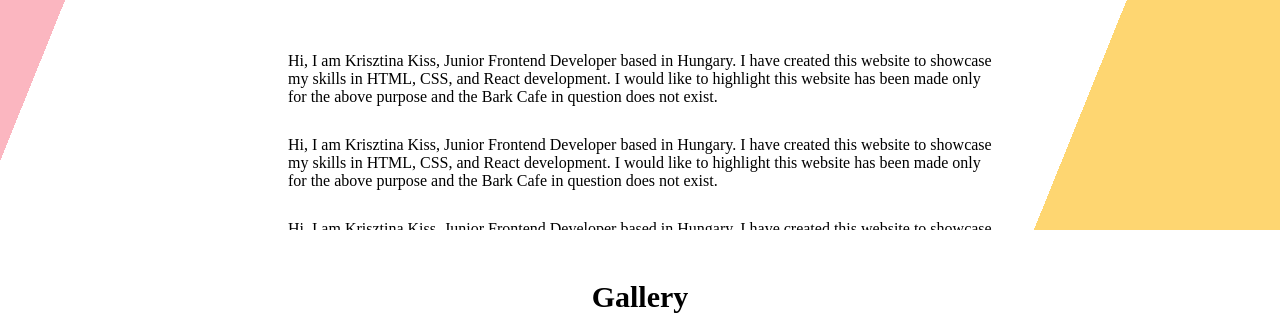
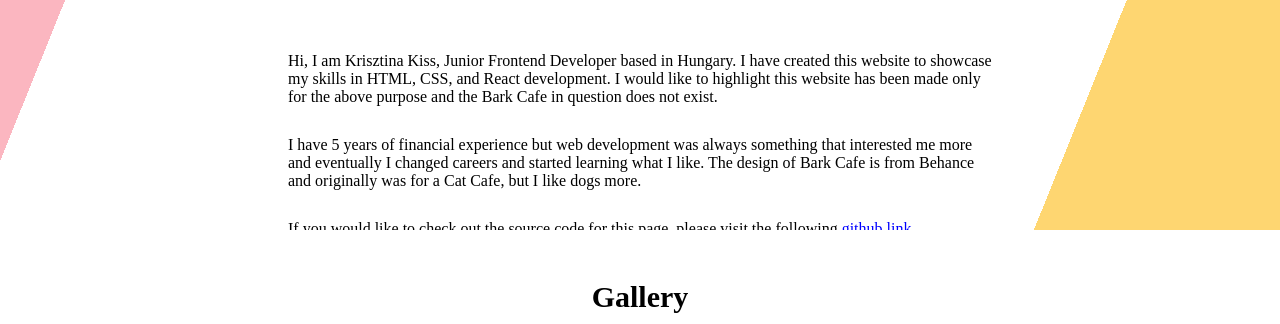
Before and after one commit to KissKriszti/dog-cafe, a React (Create React App) app: page / in a window 1280 px wide. Shown: the part 1260-1584 px from the top of the page. Built offline with nearby package versions, Linux system fonts and the light colour scheme.

Commit message:
hover effects and links

```diff
--- a/src/components/Footer/Footer.jsx
+++ b/src/components/Footer/Footer.jsx
@@ -1,6 +1,5 @@
 import LocationOnIcon from '@mui/icons-material/LocationOn';
-import FacebookIcon from '@mui/icons-material/Facebook';
-import InstagramIcon from '@mui/icons-material/Instagram';
+import LinkedInIcon from '@mui/icons-material/LinkedIn';
 import './footer.css';
 
 export default function Footer() {
@@ -14,13 +13,12 @@ export default function Footer() {
                 </div>
                 <div className='location'>
                     <h4><LocationOnIcon /> Location</h4>
-                    <span>Neverending st 10. 16285</span>
+                    <span>Vác, Hungary 2600</span>
                 </div>
                 <div className='contactInfo'>
                     <h4>+36 (40) 153 245</h4>
                     <div>
-                        <FacebookIcon fontSize='large' />
-                        <InstagramIcon fontSize='large' />
+                        <a href='https://www.linkedin.com/in/krisztina-kiss-bb28a3ba/'><LinkedInIcon fontSize='large' /></a>
                     </div>
                 </div>
             </div>
--- a/src/components/Headline/headline.css
+++ b/src/components/Headline/headline.css
@@ -21,10 +21,6 @@
   width: auto;
 }
 
-nav {
-  text-shadow: 0 0 5px rgb(102, 28, 28);
-}
-
 .horMenu {
   display: flex;
   column-gap: 100px;
@@ -46,6 +42,12 @@ nav {
   font-size: 22px;
   font-weight: bold;
   cursor: pointer;
+  text-shadow: 0 0 5px rgb(102, 28, 28);
+}
+
+.horMenu li:hover,
+.verMenu li:hover {
+  color: rgb(102, 28, 28);
 }
 
 .containerSmall {
@@ -111,6 +113,10 @@ nav {
   font-size: 18px;
 }
 
+.menuButton:hover {
+  background-color: #f31d3d;
+}
+
 @media (max-width: 1024px) {
   ul {
     column-gap: 60px;
@@ -123,7 +129,7 @@ nav {
   }
 }
 
-@media (max-width: 768px) {
+@media (max-width: 800px) {
   .dimensions {
     height: 50vh;
   }
--- a/src/components/Intro/Intro.jsx
+++ b/src/components/Intro/Intro.jsx
@@ -51,8 +51,8 @@ export default function Intro() {
                 <div className='aboutContainer'>
                     <h2 className='aboutTitle'>About</h2>
                     <p>Hi, I am Krisztina Kiss, Junior Frontend Developer based in Hungary. I have created this website to showcase my skills in HTML, CSS, and React development. I would like to highlight this website has been made only for the above purpose and the Bark Cafe in question does not exist.</p>
-                    <p>Hi, I am Krisztina Kiss, Junior Frontend Developer based in Hungary. I have created this website to showcase my skills in HTML, CSS, and React development. I would like to highlight this website has been made only for the above purpose and the Bark Cafe in question does not exist.</p>
-                    <p>Hi, I am Krisztina Kiss, Junior Frontend Developer based in Hungary. I have created this website to showcase my skills in HTML, CSS, and React development. I would like to highlight this website has been made only for the above purpose and the Bark Cafe in question does not exist.</p>
+                    <p>I have 5 years of financial experience but web development was always something that interested me more and eventually I changed careers and started learning what I like. The design of Bark Cafe is from Behance and originally was for a Cat Cafe, but I like dogs more.</p>
+                    <p>If you would like to check out the source code for this page, please visit the following <span><a href='https://github.com/KissKriszti/dog-cafe/'>github link</a></span>.</p>
                 </div>
             </div>
         </section>
--- a/src/components/Intro/intro.css
+++ b/src/components/Intro/intro.css
@@ -63,6 +63,10 @@ p {
   margin-top: 30px;
 }
 
+.aboutContainer span {
+  color: blue;
+}
+
 @media (max-width: 1024px) {
   .sectionContainer {
     height: auto;
@@ -85,7 +89,7 @@ p {
   }
 }
 
-@media (max-width: 768px) {
+@media (max-width: 800px) {
   .swiperContainer {
     position: relative;
     left: 50%;
--- a/src/components/Menu/Menu.jsx
+++ b/src/components/Menu/Menu.jsx
@@ -49,7 +49,7 @@ export default function Menu() {
                     <img src={yellowLogo} alt="logo" className="backgroundImg" />
                     {desserts.map((item, index) => (
                         <div className="dessertMenu" key={index}>
-                            <span >{item.name}</span>
+                            <span className="menuName">{item.name}</span>
                             <span>..........................................</span>
                             <span><strong>{item.price}</strong></span>
                         </div>
--- a/src/components/Menu/menu.css
+++ b/src/components/Menu/menu.css
@@ -81,6 +81,10 @@ h2 {
   object-fit: cover;
 }
 
+.menuName {
+  line-height: 20px;
+}
+
 @media (max-width: 1024px) {
   .coffeMenuContainer,
   .dessertPics {
@@ -93,9 +97,12 @@ h2 {
     column-gap: 20px;
     align-items: flex-start;
   }
+  .menuContainer {
+    padding: 0 20px;
+  }
 }
 
-@media (max-width: 768px) {
+@media (max-width: 800px) {
   .coffeeContainer,
   .dessertContainer {
     flex-wrap: wrap;
```
